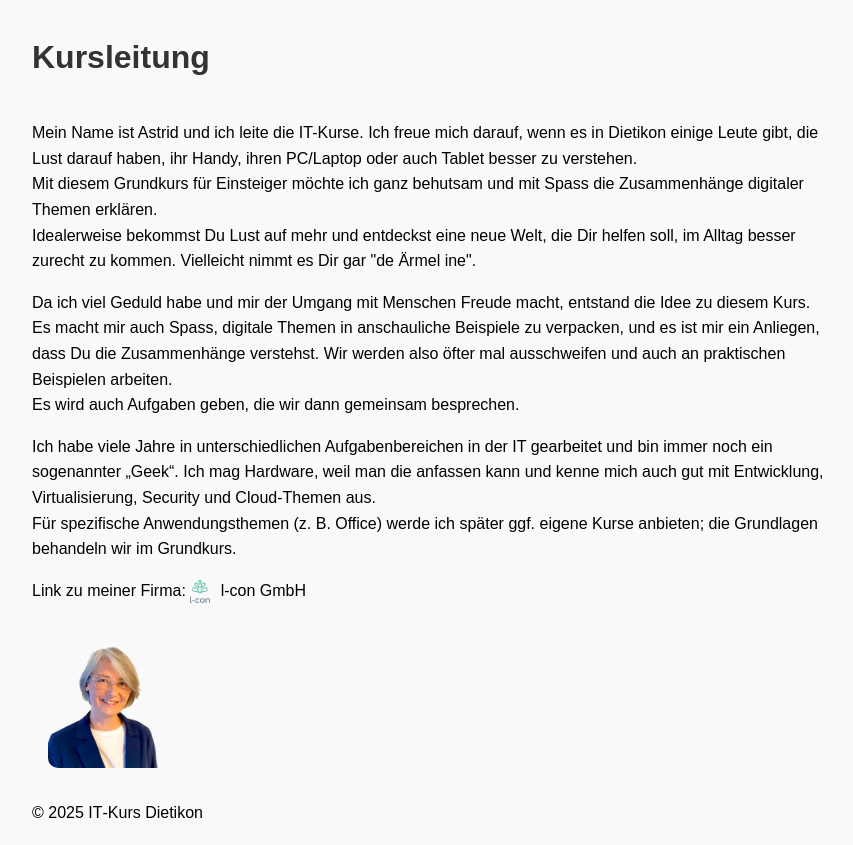
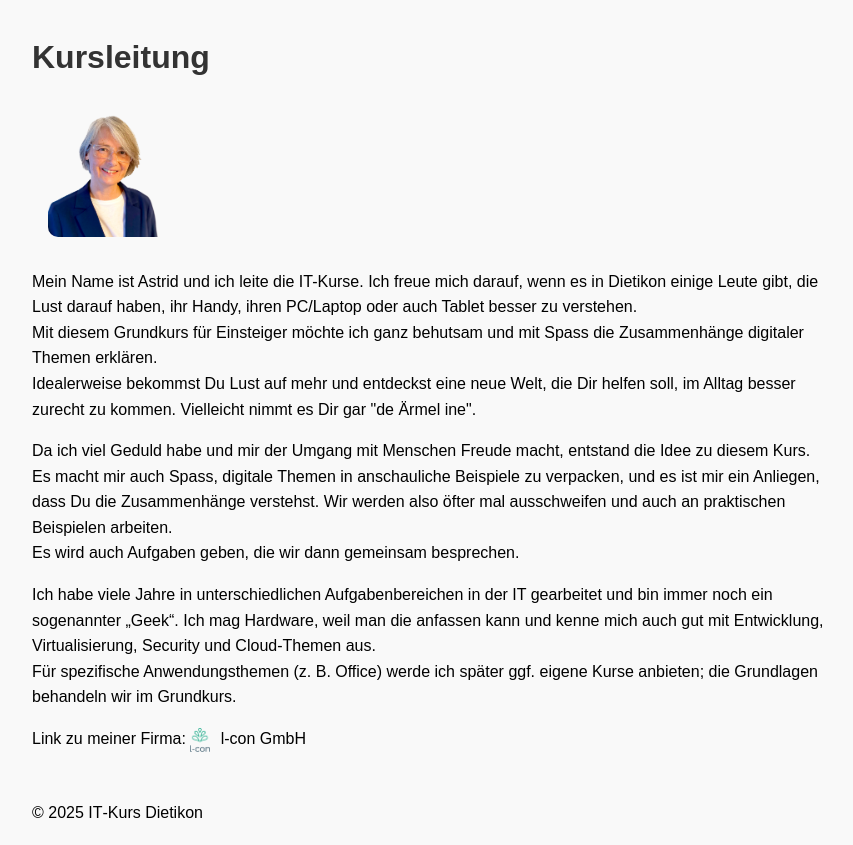
Before and after one commit to sasilanz/Dietipi-App, a Flask app: page /kursleitung in a window 1280 px wide. Shown: the part 69-914 px from the top of the page, without its empty margins (208-1061 px from the left). Run offline with Flask 3, Linux system fonts and the light colour scheme.

Commit message:
bild in kursleitung im desktop nach oben

```diff
--- a/web/app/static/css/style.css
+++ b/web/app/static/css/style.css
@@ -158,9 +158,12 @@ form button, .anmelde-button {
 }
 
 .kursleitung-text {
-  order: 1; }/* Text kommt zuerst */
+  order: 2; }/* Text kommt zuerst */
 .kursleitung-bild {
-  order: 2; margin-left: 16px; } /* Bild kommt danach */
+  order: 1;
+  margin-left: 16px;
+  align-self: flex-start;
+}
 
 
 .kursleitung-bild {
```
